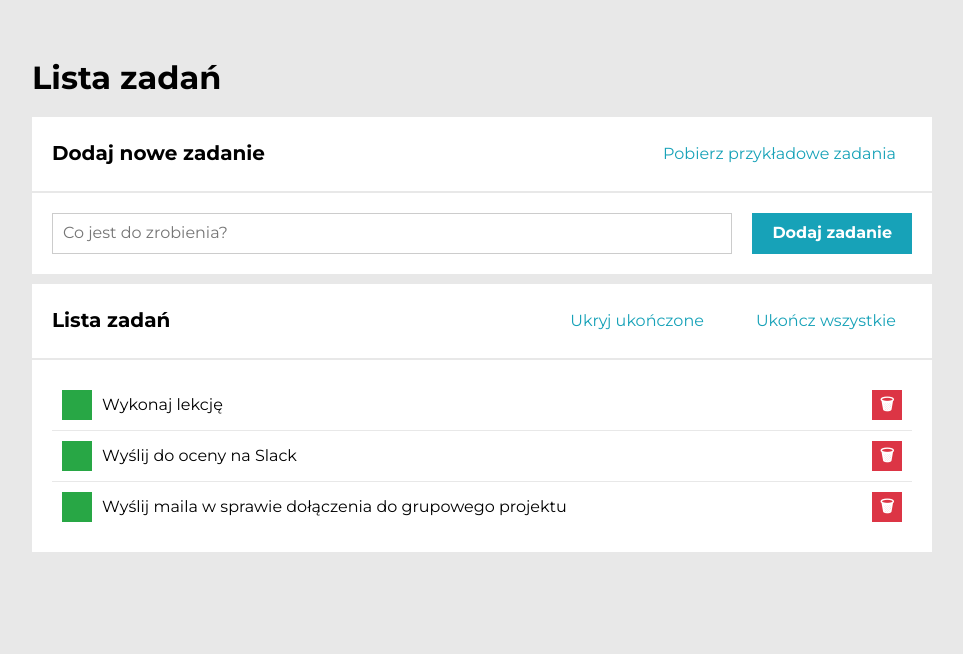
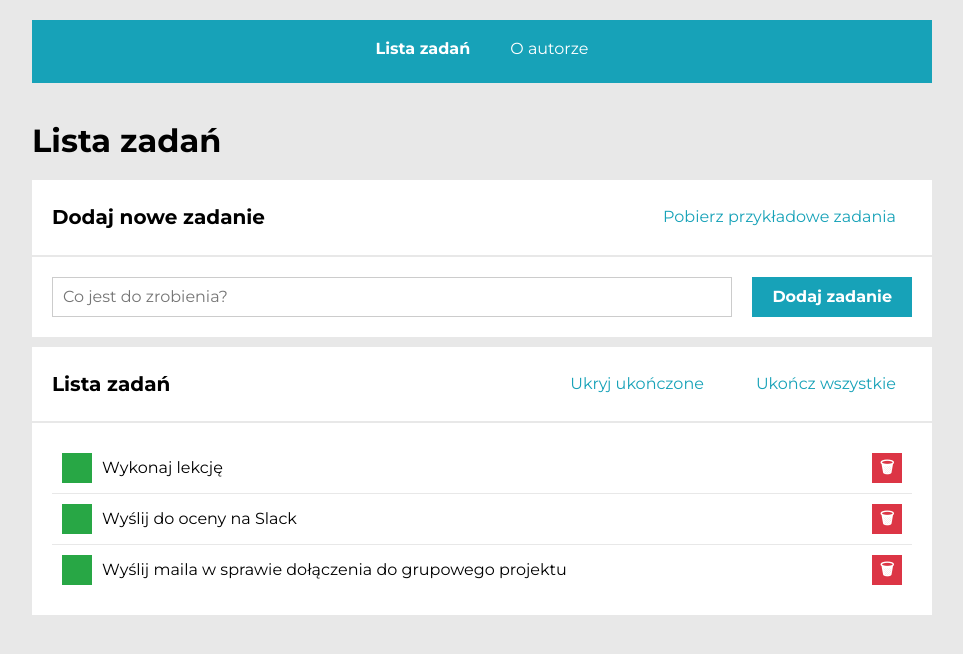
Before and after one commit to kam-bar/todo-list-react, a React (Create React App) app: page / in a window 1280 px wide. Both pictures are taken after a click on the button "Pobierz przykładowe zadania". Shown: the top 654 px of the page, without its empty margins (158-1121 px from the left). Built offline with nearby package versions, Linux system fonts and the light colour scheme.

Commit message:
Add routing, task details page and Redux Saga for tasks

```diff
--- a/package.json
+++ b/package.json
@@ -12,6 +12,7 @@
         "react": "^19.2.0",
         "react-dom": "^19.2.0",
         "react-redux": "^9.2.0",
+        "react-router-dom": "^7.9.6",
         "react-scripts": "5.0.1",
         "redux-saga": "^1.4.2",
         "styled-components": "^6.1.19",
--- a/src/App.js
+++ b/src/App.js
@@ -1,25 +1,26 @@
+import { Routes, Route, Navigate } from "react-router-dom";
 import Container from "./common/Container";
 import Header from "./common/Header";
-import Section from "./common/Section";
-import Form from "./features/tasks/Form";
-import Tasks from "./features/tasks/Tasks";
-import Buttons from "./features/tasks/Buttons";
-import FetchExampleTasksButton from "./features/tasks/FetchExampleTasksButton";
+import TasksPage from "./features/tasks/TasksPage";
+import AuthorPage from "./features/author/AuthorPage";
+import TaskPage from "./features/tasks/TaskPage";
+import { ROUTES } from "./routes";
+import Navigation from "./common/Navigation";
 
 function App() {
     return (
         <Container>
+            <Navigation />
             <Header title="Lista zadań" />
-            <Section
-                title="Dodaj nowe zadanie"
-                body={<Form />}
-                extraHeaderContent={<FetchExampleTasksButton />}
-            />
-            <Section
-                title="Lista zadań"
-                body={<Tasks />}
-                extraHeaderContent={<Buttons />}
-            />
+            <Routes>
+                <Route path={ROUTES.tasks} element={<TasksPage />} />
+                <Route path={ROUTES.author} element={<AuthorPage />} />
+                <Route path={ROUTES.task()} element={<TaskPage />} />
+                <Route
+                    path="*"
+                    element={<Navigate to={ROUTES.tasks} replace />}
+                />
+            </Routes>
         </Container>
     );
 }
--- /dev/null
+++ b/src/common/Navigation/index.js
@@ -0,0 +1,14 @@
+import { NavLink } from "react-router-dom";
+import { Nav, StyledNavLink } from "./styled";
+import { ROUTES } from "../../routes";
+
+const Navigation = () => (
+    <Nav>
+        <StyledNavLink to={ROUTES.tasks} end>
+            Lista zadań
+        </StyledNavLink>
+        <StyledNavLink to={ROUTES.author}>O autorze</StyledNavLink>
+    </Nav>
+);
+
+export default Navigation;
--- /dev/null
+++ b/src/common/Navigation/styled.js
@@ -0,0 +1,26 @@
+import styled from "styled-components";
+import { NavLink } from "react-router-dom";
+
+export const Nav = styled.nav`
+    background-color: ${({ theme }) => theme.colors.teal};
+    padding: 20px;
+    display: flex;
+    gap: 40px;
+    justify-content: center;
+`;
+
+export const StyledNavLink = styled(NavLink)`
+    color: ${({ theme }) => theme.colors.white};
+    text-decoration: none;
+    font-weight: ${({ isActive }) => (isActive ? "bold" : "normal")};
+    border-bottom: 1px solid transparent;
+    padding-bottom: 4px;
+
+    &.active {
+        font-weight: bold;
+    }
+
+    &:hover {
+        border-bottom: 1px solid ${({ theme }) => theme.colors.white};
+    }
+`;
--- /dev/null
+++ b/src/features/author/AuthorPage/index.js
@@ -0,0 +1,16 @@
+import Section from "../../../common/Section";
+
+const AuthorPage = () => (
+    <Section
+        title="O autorze"
+        body={
+            <p>
+                Cześć! Nazywam się Kamil i pracuję przy projektach e-commerce.
+                Robię kurs, żeby poznać tajniki JavaScript –
+                od czystego JS po React Router.
+            </p>
+        }
+    />
+);
+
+export default AuthorPage;
--- /dev/null
+++ b/src/features/tasks/TaskPage/index.js
@@ -0,0 +1,33 @@
+import { useParams } from "react-router-dom";
+import { useSelector } from "react-redux";
+import Section from "../../../common/Section";
+import { selectTasksList } from "../TaskSlice";
+
+const TaskPage = () => {
+    const { id } = useParams();
+    const tasks = useSelector(selectTasksList);
+    const task = tasks.find((task) => task.id === id);
+
+    if (!task) {
+        return (
+            <Section
+                title="Szczegóły zadania"
+                body={<p>Sorka, nie ma takiego zadania.</p>}
+            />
+        );
+    }
+
+    return (
+        <Section
+            title="Szczegóły zadania"
+            body={
+                <>
+                    <p>{task.content}</p>
+                    <p>Ukończono: {task.done ? "Tak" : "Nie"}</p>
+                </>
+            }
+        />
+    );
+};
+
+export default TaskPage;
--- a/src/features/tasks/TaskSlice.js
+++ b/src/features/tasks/TaskSlice.js
@@ -44,6 +44,11 @@ const taskSlice = createSlice({
         },
         toggleHideDone: (state) => {
             state.hideDone = !state.hideDone;
+
+            state.tasks = state.tasks.map((task) => ({
+                ...task,
+                hidden: state.hideDone && task.done,
+            }));
         },
         fetchExampleTasks: (state) => {
             state.loading = true;
--- a/src/features/tasks/Tasks/index.js
+++ b/src/features/tasks/Tasks/index.js
@@ -1,34 +1,43 @@
 import { useSelector, useDispatch } from "react-redux";
-import { TaskList, TaskItem, TaskContent, TaskButton } from "./styled";
 import {
-    selectTasksList,
-    selectHideDone,
-    toggleTaskDone,
-    removeTask,
-} from "../TaskSlice";
+    TaskList,
+    TaskItem,
+    TaskContent,
+    TaskButton,
+    StyledLink,
+} from "./styled";
+import { selectTasksList, toggleTaskDone, removeTask } from "../TaskSlice";
+import { ROUTES } from "../../../routes";
 
 const Tasks = () => {
     const tasks = useSelector(selectTasksList);
-    const hideDone = useSelector(selectHideDone);
+    console.log(tasks);
     const dispatch = useDispatch();
-
-    const tasksToRender = hideDone ? tasks.filter((task) => !task.done) : tasks;
 
     return (
         <TaskList>
-            {tasksToRender.map((task) => (
-                <TaskItem key={task.id} done={task.done}>
+            {tasks.map((task) => (
+                <TaskItem
+                    key={task.id}
+                    done={task.done}
+                    hidden={task.hidden}
+                    style={{ display: task.hidden ? "none" : "grid" }}
+                >
                     <TaskButton
-                        toggle
+                        toggle="true"
                         onClick={() => dispatch(toggleTaskDone(task.id))}
                     >
-                        {task.done ? "✓" : ""}
+                        {task.done ? "✔" : ""}
                     </TaskButton>
-                    <TaskContent className="taskContent">
-                        {task.content}
-                    </TaskContent>
+
+                    <StyledLink to={ROUTES.task(task.id)}>
+                        <TaskContent className="taskContent">
+                            {task.content}
+                        </TaskContent>
+                    </StyledLink>
+
                     <TaskButton
-                        remove
+                        remove="true"
                         onClick={() => dispatch(removeTask(task.id))}
                     >
                         🗑
--- a/src/features/tasks/Tasks/styled.js
+++ b/src/features/tasks/Tasks/styled.js
@@ -1,4 +1,11 @@
 import styled, { css } from "styled-components";
+import { Link } from "react-router-dom";
+
+export const StyledLink = styled(Link)`
+    text-decoration: none;
+    color: inherit;
+    flex-grow: 1;
+`;
 
 export const TaskList = styled.ul`
     list-style: none;
--- /dev/null
+++ b/src/features/tasks/TasksPage/index.js
@@ -0,0 +1,22 @@
+import Section from "../../../common/Section";
+import Form from "../Form";
+import Tasks from "../Tasks";
+import Buttons from "../Buttons";
+import FetchExampleTasksButton from "../FetchExampleTasksButton";
+
+const TasksPage = () => (
+    <>
+        <Section
+            title="Dodaj nowe zadanie"
+            body={<Form />}
+            extraHeaderContent={<FetchExampleTasksButton />}
+        />
+        <Section
+            title="Lista zadań"
+            body={<Tasks />}
+            extraHeaderContent={<Buttons />}
+        />
+    </>
+);
+
+export default TasksPage;
--- a/src/index.js
+++ b/src/index.js
@@ -2,18 +2,22 @@ import React from "react";
 import ReactDOM from "react-dom/client";
 import { ThemeProvider } from "styled-components";
 import { Provider } from "react-redux";
+import { BrowserRouter } from "react-router-dom";
 import { theme } from "./theme";
 import { GlobalStyle } from "./GlobalStyle";
 import App from "./App";
 import store from "./store";
 
 const root = ReactDOM.createRoot(document.getElementById("root"));
+
 root.render(
     <React.StrictMode>
         <Provider store={store}>
             <ThemeProvider theme={theme}>
-                <GlobalStyle />
-                <App />
+                <BrowserRouter>
+                    <GlobalStyle />
+                    <App />
+                </BrowserRouter>
             </ThemeProvider>
         </Provider>
     </React.StrictMode>
--- /dev/null
+++ b/src/routes.js
@@ -0,0 +1,5 @@
+export const ROUTES = {
+    tasks: "/",
+    author: "/author",
+    task: (id = ":id") => `/task/${id}`,
+};
```
Also changed, not shown: 1 other file (tests, documents, lock files or other folders).
